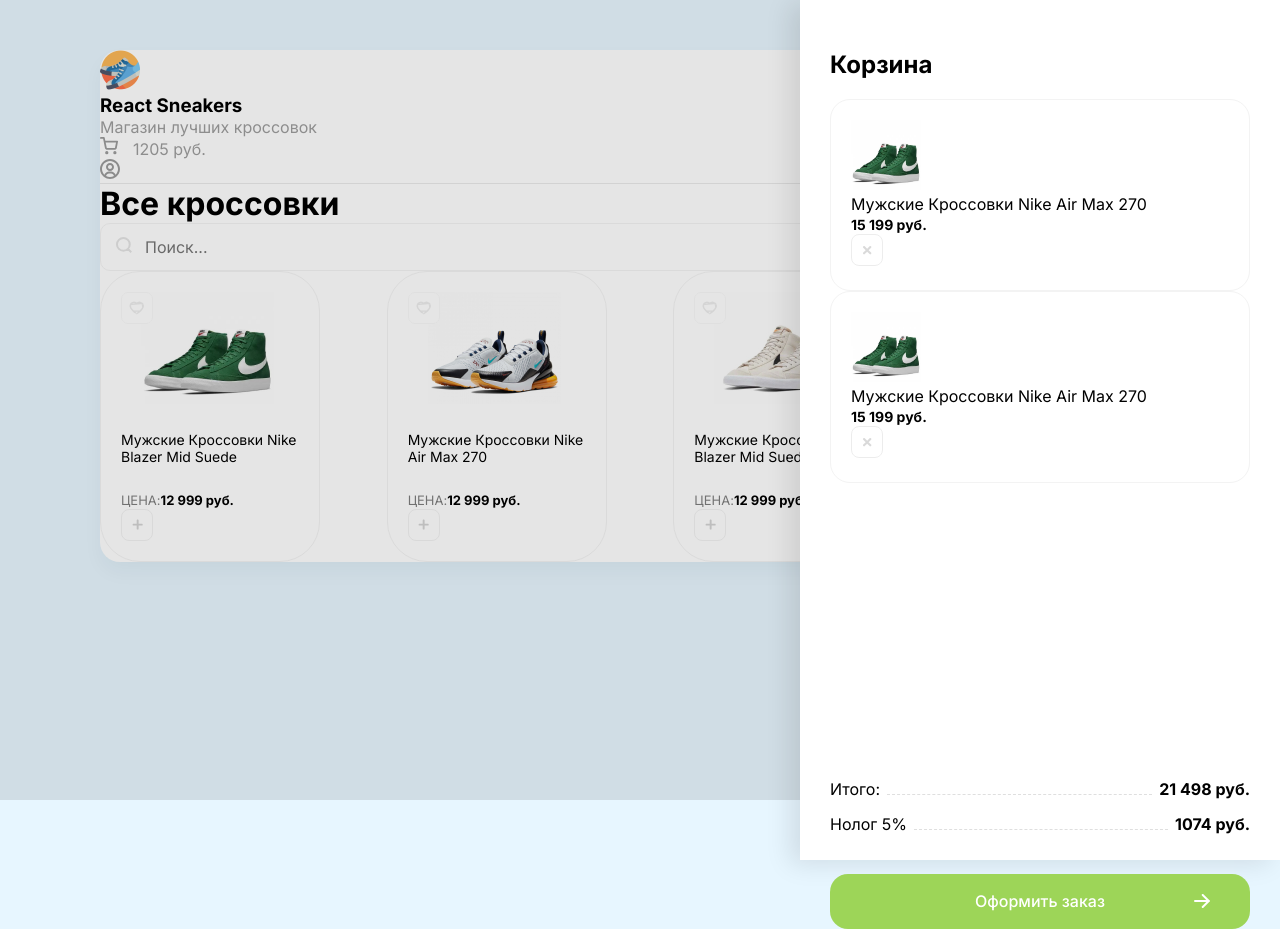
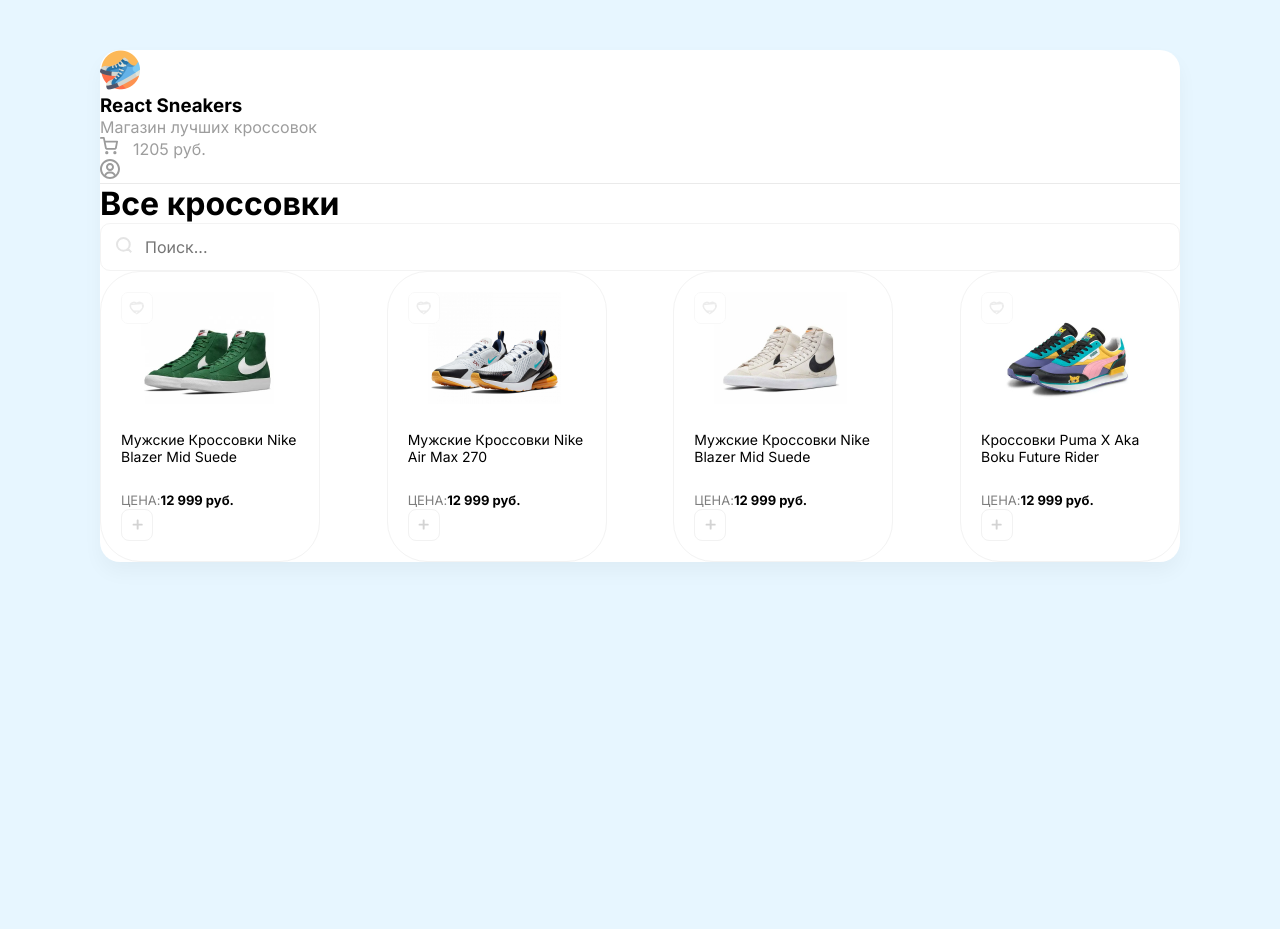
Before and after one commit to RomanKVLK/react-sneakers, a React (Create React App) app: page / in a window 1280 px wide. After the commit the page ends 800 px from the top, so only its background shows below. Built offline with nearby package versions, Linux system fonts and the light colour scheme.

Commit message:
Components Header, Drawer, Card

```diff
--- a/src/App.js
+++ b/src/App.js
@@ -1,68 +1,13 @@
+import Card from './components/Card/Card'
+import Header from './components/Header/Header';
+import Drawer from './components/Drawer/Drawer';
+
+
 function App() {
   return (
     <div className="wrapper">
-
-      <div className="overlay">
-        <div className="drawer">
-          <h2 className="mb-30">Корзина</h2>
-          <div className="items">
-            <div className="cartItem d-flex align-center mb-20">
-              <img className="mr-20" width={70} height={70} src="/img/sneakers/1.jpg" alt="Sneakers"/>
-              <div className="mr-20">
-                <p className="mb-5">Мужские Кроссовки Nike Air Max 270</p>
-                <b>15 199 руб.</b>
-              </div>
-              <img className="removeBtn" src="/img/btn-remove.svg" alt="Remove"/>
-            </div>
-            <div className="cartItem d-flex align-center mb-20">
-              <img className="mr-20" width={70} height={70} src="/img/sneakers/1.jpg" alt="Sneakers"/>
-              <div className="mr-20">
-                <p className="mb-5">Мужские Кроссовки Nike Air Max 270</p>
-                <b>15 199 руб.</b>
-              </div>
-              <img className="removeBtn" src="/img/btn-remove.svg" alt="Remove"/>
-            </div>
-          </div>
-          <div className="cartTotalBlock">
-            <ul>
-              <li className="d-flex">
-                <span>Итого:</span>
-                <div></div>
-                <b>21 498 руб.</b>
-              </li>
-              <li className="d-flex">
-                <span>Нолог 5%</span>
-                <div></div>
-                <b>1074 руб.</b>
-              </li>
-            </ul>
-            <button className="greenButton">Оформить заказ<img src="/img/arrow.svg" alt="Arrow" /></button>
-          </div>
-        </div>
-      </div>
-
-
-
-
-
-      <header className="d-flex justify-between align-center p-40">
-        <div className="d-flex align-center">
-          <img width={40} height={40} src="/img/logo.png" alt="logo" />
-          <div>
-            <h3 className="m-0 text-uppercase">React Sneakers</h3>
-            <p className="m-0">Магазин лучших кроссовок</p>
-          </div>
-        </div>
-        <ul className="d-flex">
-          <li className="mr-30">
-            <img width={18} height={18} src="/img/cart.svg" alt="cart" />
-            <span>1205 руб.</span>
-          </li>
-          <li>
-            <img width={20} height={20} src="/img/user.svg" alt="user" />
-          </li>
-        </ul>
-      </header>
+      <Drawer />
+      <Header />
       <div className="content p-40">
         <div className="d-flex mb-40 align-center justify-between">
           <h1>Все кроссовки</h1>
@@ -72,22 +17,7 @@ function App() {
           </div>
         </div>
         <div className="card-row">
-          <div className="card">
-            <div className="favorite">
-              <img src="/img/heart-unliked.svg" alt="Unliked" />
-            </div>
-            <img className="card_image" width={133} height={112} src="/img/sneakers/1.jpg" alt="Sneakers" />
-            <h5>Мужские Кроссовки Nike Blazer Mid Suede</h5>
-            <div className="d-flex justify-between align-center">
-              <div className="d-flex flex-column">
-                <span>Цена:</span>
-                <b>12 999 руб.</b>
-              </div>
-              <button className="button">
-                <img width={11} height={11} src="/img/plus.svg" alt="Plus" />
-              </button>
-            </div>
-          </div>
+            <Card />
           <div className="card">
             <div className="favorite">
               <img src="/img/heart-unliked.svg" alt="Unliked" />
--- /dev/null
+++ b/src/components/Card/Card.js
@@ -0,0 +1,22 @@
+function Card() {
+    return (
+            <div className="card">
+            <div className="favorite">
+              <img src="/img/heart-unliked.svg" alt="Unliked" />
+            </div>
+            <img className="card_image" width={133} height={112} src="/img/sneakers/1.jpg" alt="Sneakers" />
+            <h5>Мужские Кроссовки Nike Blazer Mid Suede</h5>
+            <div className="d-flex justify-between align-center">
+              <div className="d-flex flex-column">
+                <span>Цена:</span>
+                <b>12 999 руб.</b>
+              </div>
+              <button className="button">
+                <img width={11} height={11} src="/img/plus.svg" alt="Plus" />
+              </button>
+            </div>
+          </div>
+    )
+}
+
+export default Card;
--- /dev/null
+++ b/src/components/Drawer/Drawer.js
@@ -0,0 +1,46 @@
+function Drawer() {
+    return (
+        <div style={{display: 'none'}} className="overlay">
+            <div className="drawer">
+            <h2 className="mb-30 d-flex justify-between mb-30">Корзина
+            <img className="removeBtn cu-p" src="/img/btn-remove.svg" alt="Remove"/>
+            </h2>
+            <div className="items">
+                <div className="cartItem d-flex align-center mb-20">
+                <img className="mr-20" width={70} height={70} src="/img/sneakers/1.jpg" alt="Sneakers"/>
+                <div className="mr-20">
+                    <p className="mb-5">Мужские Кроссовки Nike Air Max 270</p>
+                    <b>15 199 руб.</b>
+                </div>
+                <img className="removeBtn" src="/img/btn-remove.svg" alt="Remove"/>
+                </div>
+                <div className="cartItem d-flex align-center mb-20">
+                <img className="mr-20" width={70} height={70} src="/img/sneakers/1.jpg" alt="Sneakers"/>
+                <div className="mr-20">
+                    <p className="mb-5">Мужские Кроссовки Nike Air Max 270</p>
+                    <b>15 199 руб.</b>
+                </div>
+                <img className="removeBtn" src="/img/btn-remove.svg" alt="Remove"/>
+                </div>
+            </div>
+            <div className="cartTotalBlock">
+                <ul>
+                <li className="d-flex">
+                    <span>Итого:</span>
+                    <div></div>
+                    <b>21 498 руб.</b>
+                </li>
+                <li className="d-flex">
+                    <span>Нолог 5%</span>
+                    <div></div>
+                    <b>1074 руб.</b>
+                </li>
+                </ul>
+                <button className="greenButton">Оформить заказ<img src="/img/arrow.svg" alt="Arrow" /></button>
+            </div>
+            </div>
+        </div>
+    );
+}
+
+export default Drawer;
--- /dev/null
+++ b/src/components/Header/Header.js
@@ -0,0 +1,24 @@
+function Header() {
+    return (
+      <header className="d-flex justify-between align-center p-40">
+        <div className="d-flex align-center">
+          <img width={40} height={40} src="/img/logo.png" alt="logo" />
+          <div>
+            <h3 className="m-0 text-uppercase">React Sneakers</h3>
+            <p className="m-0">Магазин лучших кроссовок</p>
+          </div>
+        </div>
+        <ul className="d-flex">
+          <li className="mr-30">
+            <img width={18} height={18} src="/img/cart.svg" alt="cart" />
+            <span>1205 руб.</span>
+          </li>
+          <li>
+            <img width={20} height={20} src="/img/user.svg" alt="user" />
+          </li>
+        </ul>
+      </header>
+    )
+}
+
+export default Header;
--- a/src/index.scss
+++ b/src/index.scss
@@ -176,7 +176,9 @@ header {
 }
 
 .items {
-  min-height: 680px;
+  // min-height: 680px;
+  overflow: auto;
+  flex: 1;
 }
 
 .cartTotalBlock {
```
